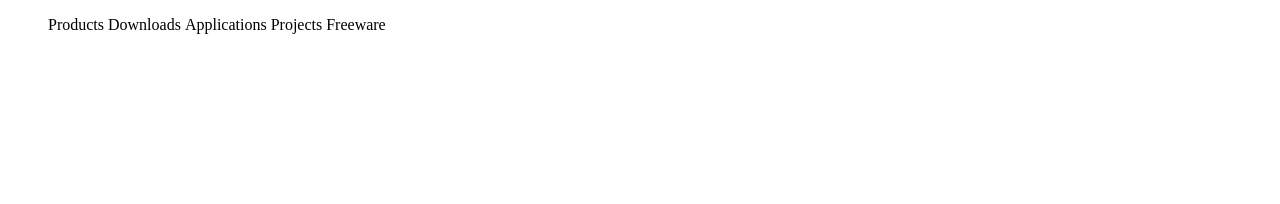
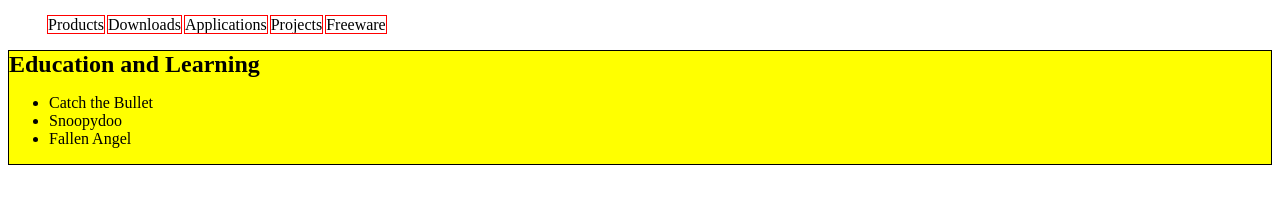
Before and after one commit to thedonz/new-git-practice, a plain HTML site: page html-practice.html in a window 1280 px wide. Drawn offline with Linux system fonts and the light colour scheme.

Commit message:
Tweak HTML assignment

```diff
--- a/html-practice.html
+++ b/html-practice.html
@@ -3,8 +3,21 @@
 <HTML>
 <head>
 <style>
+section{
+  background-color: yellow;
+}
+nav {
+
+}
+h1{
+  margin:0;
+}
 nav li {
-  display: inline;
+  outline:1px solid red;
+  display: inline;  <!--- Take all that are stacked up on each other and go horizontal -->
+}
+.tabs li {
+  padding:10px;
 }
 </style>
 </head>
@@ -18,5 +31,13 @@ nav li {
           <li>Freeware</li>
         </ul>
       </nav>
+
+      <section id ="downloads" style="border: 1px solid #000;">
+        <h1 class="menuHeader">Education and Learning</h1>
+          <ul class="menuList">
+            <li>Catch the Bullet</li>
+            <li>Snoopydoo</li>
+            <li>Fallen Angel</li>
+      </section>
     </body>
 </HTML>
```
